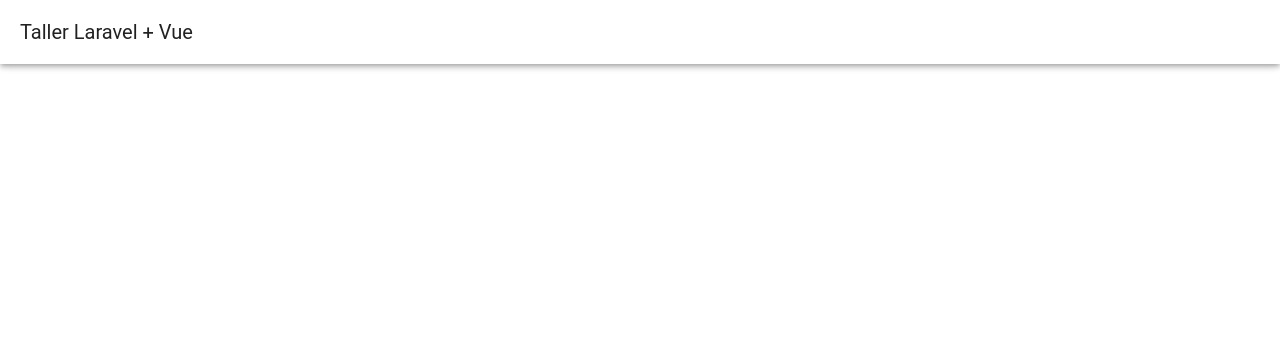
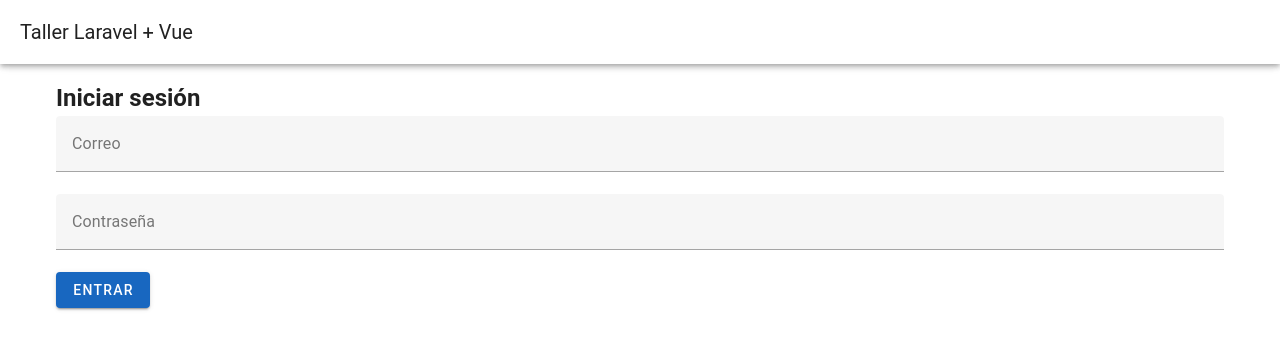
Before and after one commit to Guayo-Pojoy/Taller-Laravel-VueJS, a Vue app in the folder frontend/: page /login in a window 1280 px wide. Shown: the top 350 px of the page. Built offline with nearby package versions, Linux system fonts and the light colour scheme.

Commit message:
fix(frontend): manejar query redirect en login y mostrar formulario

```diff
--- a/frontend/src/views/LoginView.vue
+++ b/frontend/src/views/LoginView.vue
@@ -1,41 +1,51 @@
 <script setup lang="ts">
 import { ref } from 'vue'
 import { useRouter, useRoute } from 'vue-router'
-import { authService } from '@/services/auth'  //se usa el servicio en vez de api directo
+import authService from '@/services/auth'
 
 const router = useRouter()
 const route = useRoute()
 
 const email = ref('')
 const password = ref('')
-const loading = ref(false)
-const valid = ref(false)
-const errorMsg = ref('')
+const error = ref('')
 
-const rules = {
-  required: (v: string) => !!v || 'Requerido',
-  email: (v: string) => /.+@.+\..+/.test(v) || 'Email inválido',
-  min6: (v: string) => (v?.length ?? 0) >= 6 || 'Mínimo 6 caracteres',
-}
+const handleLogin = async () => {
+  try {
+    await authService.login(email.value, password.value)
 
-const onSubmit = async () => {
-  errorMsg.value = ''
-  loading.value = true
-  try {
-    const data = await authService.login(email.value, password.value)
-
-    // Guardar usuario
-    localStorage.setItem('user', JSON.stringify(data.usuario))
-
-    // Redirigir (ej: /usuarios)
-    const redirect = (route.query.redirect as string) || '/usuarios'
+    // Si hay redirect en la URL, úsalo
+    const redirect = route.query.redirect as string || '/usuarios'
     router.push(redirect)
-  } catch (e: any) {
-    errorMsg.value = e?.response?.data?.message
-      || e?.response?.data?.errors?.email?.[0]
-      || 'No se pudo iniciar sesión. Verifica tus credenciales.'
-  } finally {
-    loading.value = false
+  } catch (err: any) {
+    error.value = err.response?.data?.message || 'Error al iniciar sesión'
   }
 }
 </script>
+
+<template>
+  <v-container>
+    <h2>Iniciar sesión</h2>
+
+    <v-text-field
+      v-model="email"
+      label="Correo"
+      type="email"
+      outlined
+      dense
+    />
+    <v-text-field
+      v-model="password"
+      label="Contraseña"
+      type="password"
+      outlined
+      dense
+    />
+
+    <v-btn color="primary" @click="handleLogin">
+      Entrar
+    </v-btn>
+
+    <div v-if="error" class="text-red mt-2">{{ error }}</div>
+  </v-container>
+</template>
```
